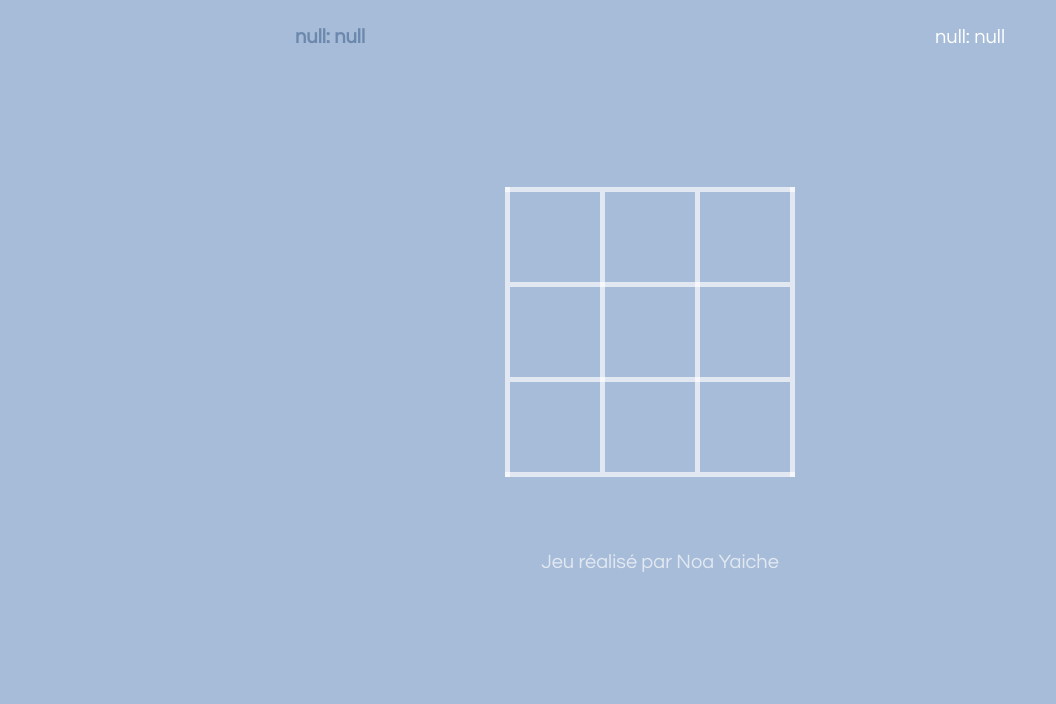
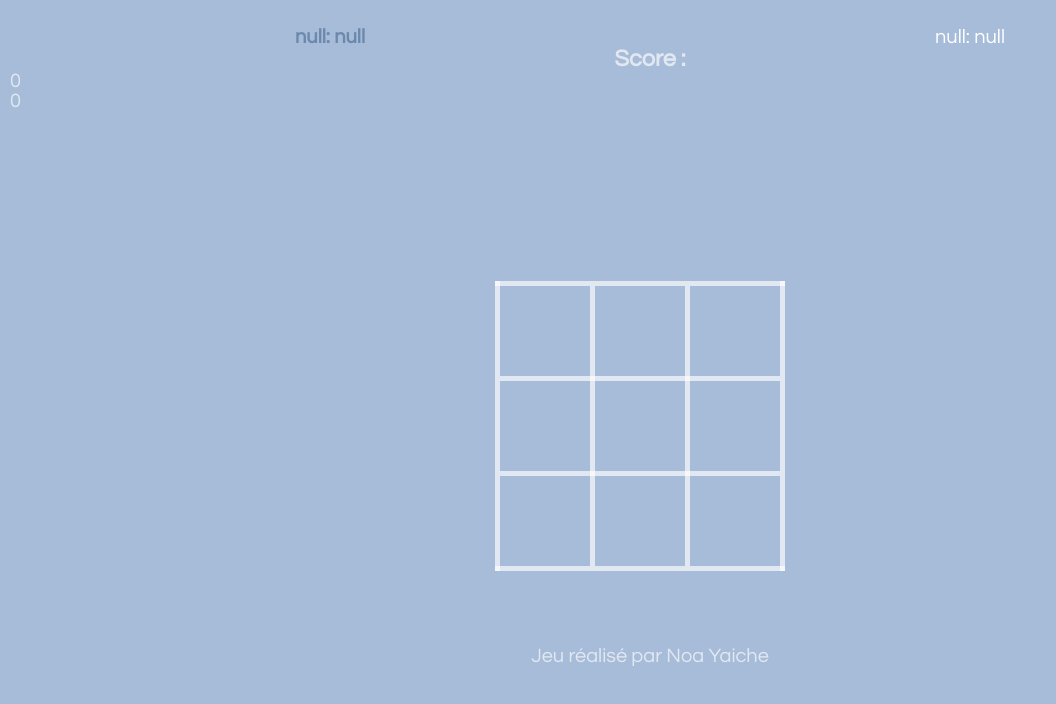
Before and after one commit to noayaiche/B2-2020-TicTacToe, a plain HTML site: page game.html in a window 1280 px wide. Shown: the part 54-758 px from the top of the page, without its empty margins (0-1056 px from the left). Drawn offline with Linux system fonts and the light colour scheme; files that its build step writes are made by us from their sources; files whose address does not match are found by name.

Commit message:
Update game.html

```diff
--- a/game.html
+++ b/game.html
@@ -16,6 +16,20 @@
                 <div class="player1 activeplayer"></div>
                 <div class="player2"></div>
             </div>
+            <h3 class ="text-center">Score :</h3>
+            <div class="score">
+
+                <div class ="score1" id ="player1" >0</div>
+                <div class ="score2" id ="player2">0</div>
+
+             </div>
+          <!-- <h3 class="text-center">Manche : </h3> -->
+
+      </div>
+      <br />
+      <div>
+
+        </p>
             <div class="msg"></div>
             <div class="grille">
                 <table>
@@ -35,9 +49,11 @@
                         <td class="case" id="c3"></td>
                     </tr>
                 </table>
+
             </div>
             <footer class="pied" style="margin-top: 15px;">
                 <div class="container">
+
                     <p id="Copyright">Jeu réalisé par Noa Yaiche</p>
                 </div>
             </footer>
```
